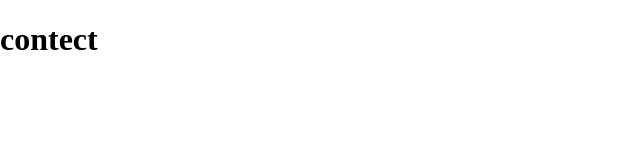
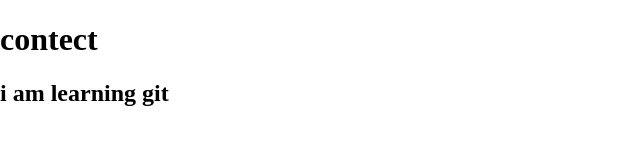
Before and after one commit to Tamanna-Thakur/git_learning, a plain HTML site: page contect.html in a window 1280 px wide. Shown: the whole page, without its empty margins (0-640 px from the left). Drawn offline with Linux system fonts and the light colour scheme.

Commit message:
add heading in contect.html

```diff
--- a/contect.html
+++ b/contect.html
@@ -8,6 +8,7 @@
 </head>
 <body>
     <h1>contect</h1>
+    <h2>i am learning git</h2>
 
 </body>
 </html>
```
